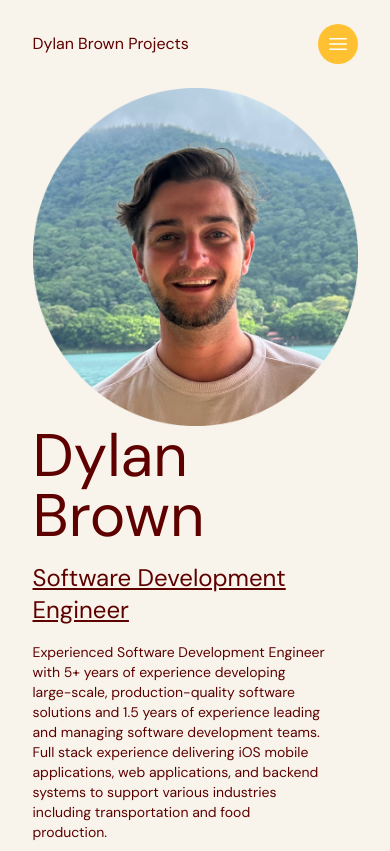
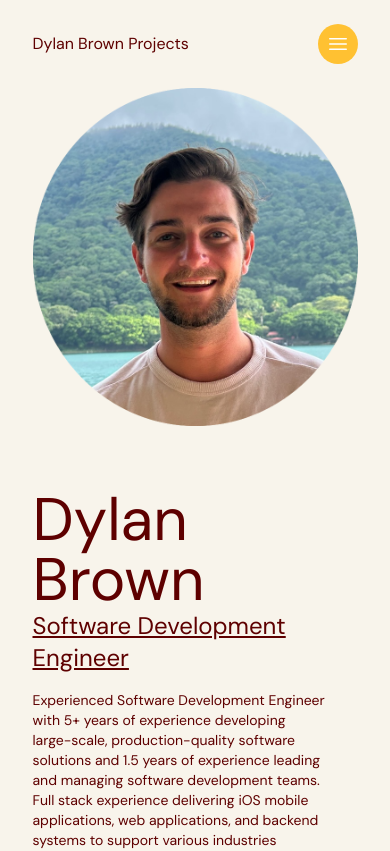
Before and after one commit to nalyd17/dylan-brown-projects, a React (Vite) app: page / in a window 390 px wide. Shown: the top 851 px of the page. Built offline with nearby package versions, Linux system fonts and the light colour scheme.

Commit message:
Update profile section to be mobile friendly

```diff
--- a/src/scenes/profile/index.tsx
+++ b/src/scenes/profile/index.tsx
@@ -3,13 +3,17 @@ import DylanHeadshot from "@/assets/DylanHeadshot.png";
 const Profile = () => {
   return (
     <section id="profile" className="gap-16 bg-gray-20 py-10 md:h-full md:pb-0">
-      <div className="mx-auto mt-12 w-5/6 items-center justify-center gap-16 md:flex">
+      <div
+        className={`mx-auto mt-12 grid w-5/6 grid-cols-1 gap-16 md:grid-cols-2`}
+      >
         <div>
           <img alt="dylan-headshot" src={DylanHeadshot}></img>
         </div>
-        <div className="flex w-[90%] flex-col gap-4 text-sm">
-          <p className="text-6xl">Dylan Brown</p>
-          <p className="text-2xl underline">Software Development Engineer</p>
+        <div className="flex w-[90%] flex-col justify-center gap-4 text-sm">
+          <div className="gap-1">
+            <p className="text-6xl">Dylan Brown</p>
+            <p className="text-2xl underline">Software Development Engineer</p>
+          </div>
           <p>
             Experienced Software Development Engineer with 5+ years of
             experience developing large-scale, production-quality software
```
